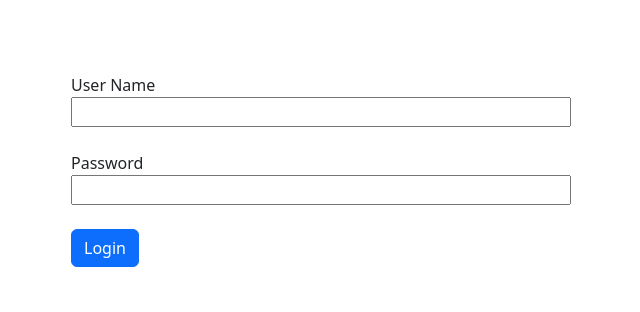
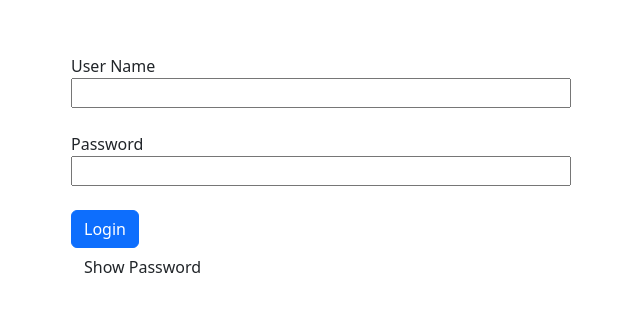
Before and after one commit to genesisscv/fit-tracker-frontend, an Angular app: page /login in a window 1280 px wide. Shown: the part 230-542 px from the top of the page, without its empty margins (319-959 px from the left). Built offline with nearby package versions, Linux system fonts and the light colour scheme.

Commit message:
add show password toggle

```diff
--- a/src/app/pages/login/components/login-form/login-form.component.html
+++ b/src/app/pages/login/components/login-form/login-form.component.html
@@ -8,14 +8,17 @@
       </label>
     </div>
     <div class="mb-4">
-      <label>
-        Password
-        <br/>
-        <input formControlName="password" type="password">
-      </label>
+        <label>
+            Password
+            <input formControlName="password" [attr.type]="hidePassword? 'password': null">
+
+        </label>
     </div>
     <button type="submit" class="btn btn-primary">
       Login
     </button>
   </form>
+    <button (click)="togglePassword()" class="btn badge-danger">
+      {{hidePassword? "Show" : "Hide"}} Password
+    </button>
 </ng-container>
--- a/src/app/pages/login/components/login-form/login-form.component.ts
+++ b/src/app/pages/login/components/login-form/login-form.component.ts
@@ -13,6 +13,7 @@ export class LoginFormComponent implements OnInit {
   private onFormSubmit: EventEmitter<LoginFormInterface> = new EventEmitter<LoginFormInterface>()
 
   public form: FormGroup;
+  public hidePassword: boolean = true;
 
   constructor(private loginFormService: LoginFormService) {
   }
@@ -26,4 +27,9 @@ export class LoginFormComponent implements OnInit {
       this.onFormSubmit.emit(this.form.getRawValue())
     }
   }
+
+
+    togglePassword() {
+        this.hidePassword = !this.hidePassword
+    }
 }
```
